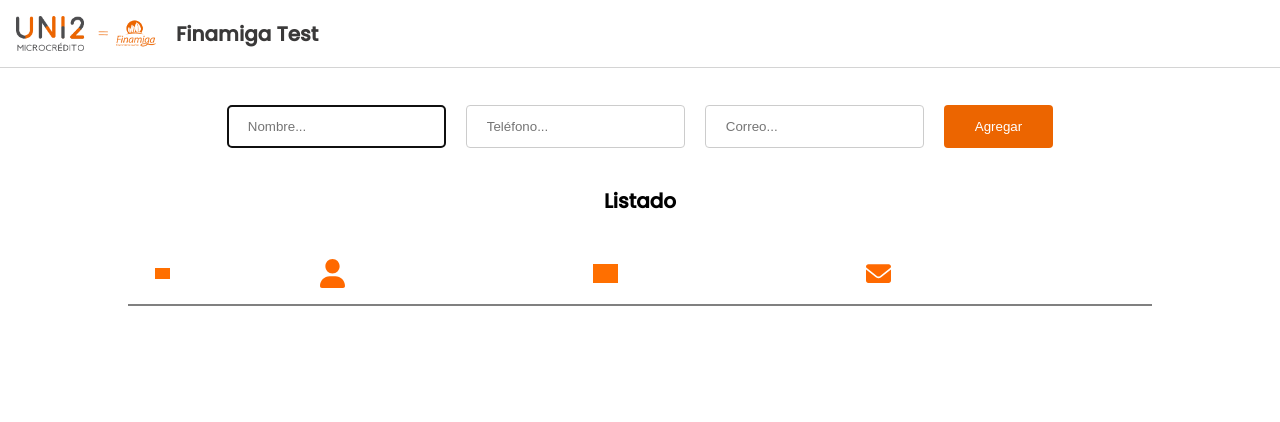
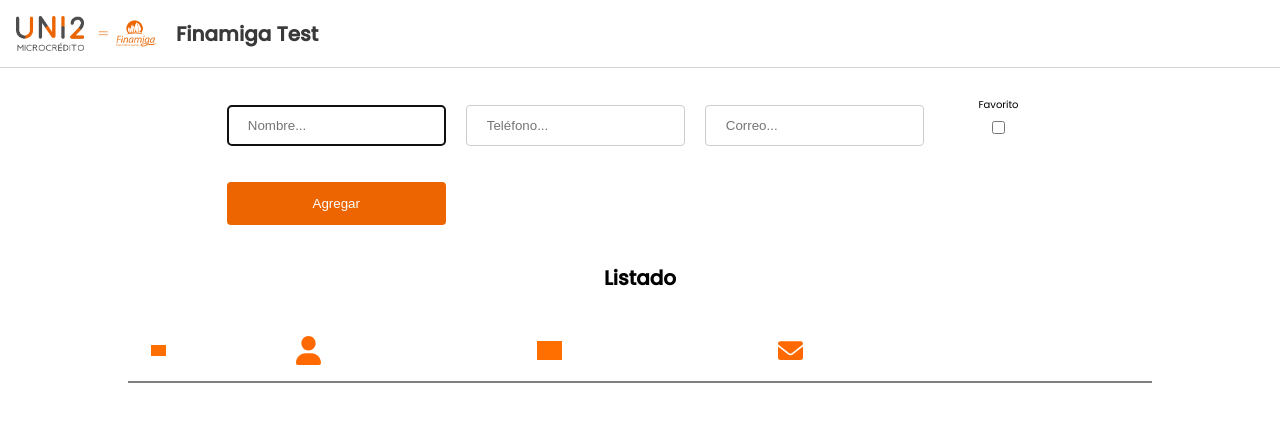
Before and after one commit to CondeHdz94/FinamigaTest, a React (Create React App) app: page /contacts in a window 1280 px wide. Shown: the top 422 px of the page. Built offline with nearby package versions, Linux system fonts and the light colour scheme; grey boxes are pictures that could not be loaded.

Commit message:
ultimos ajustes

```diff
--- a/src/assets/styles/containers/Contacts.scss
+++ b/src/assets/styles/containers/Contacts.scss
@@ -50,8 +50,7 @@ form {
   }
 }
 
-
-.infoErrorInput{
+.infoErrorInput {
   color: var(--var-primary-color);
 }
 .ContactWrap {
@@ -73,7 +72,7 @@ form {
 
     .Title__List {
       display: grid;
-      grid-template-columns: 0.5fr repeat(3, 2fr) 1fr;
+      grid-template-columns: 0.5fr repeat(3, 2fr) repeat(2, 1fr);
       place-items: center;
       margin-top: 30px;
       border-bottom: 2px solid gray;
@@ -85,7 +84,7 @@ form {
 
     .CardContact {
       display: grid;
-      grid-template-columns: 0.5fr repeat(3, 2fr) 1fr;
+      grid-template-columns: 0.5fr repeat(3, 2fr) repeat(2, 1fr);
       margin-top: 8px;
       justify-items: center;
       align-items: center;
--- a/src/assets/styles/pages/Home.scss
+++ b/src/assets/styles/pages/Home.scss
@@ -25,7 +25,7 @@
       height: 100px;
     }
 
-    .HomeContainer__Cards--iconList{
+    .HomeContainer__Cards--iconList {
       filter: invert(100%);
     }
     h1 {
@@ -41,3 +41,18 @@
     }
   }
 }
+
+@media (max-width: 900px) {
+  .HomeContainer {
+    grid-template-columns: repeat(1, 250px);
+    margin-top: 50px;
+    margin-bottom: 50px;
+    .HomeContainer__Cards {
+      height: 250px;
+
+      img {
+        height: 70px;
+      }
+    }
+  }
+}
--- a/src/containers/Contacts.jsx
+++ b/src/containers/Contacts.jsx
@@ -1,4 +1,4 @@
-import React, { useState } from "react";
+import React, { useState, useEffect } from "react";
 import { useForm } from "react-hook-form";
 import "../assets/styles/containers/Contacts.scss";
 import userIcon from "../assets/icons/user-solid.svg";
@@ -38,6 +38,10 @@ const Contacts = () => {
     document.getElementsByClassName("Form__input")[0].focus();
   };
 
+  useEffect(() => {
+    setContacts(JSON.parse(localStorage.getItem("contacts")) || [])
+  }, [])
+
   return (
     <>
       <form onSubmit={handleSubmit(formSubmit)}>
@@ -62,6 +66,15 @@ const Contacts = () => {
             className="Form__input"
             {...register("email", { required: true })}
           />
+          <div>
+            Favorito
+            <input
+              type="checkbox"
+              placeholder="Favorito"
+              className="Form__input"
+              {...register("fav", { required: false })}
+            />
+          </div>
           {Object.keys(edit).length > 0 ? (
             <button type="submit" className="Form__btn Form__btn--Confirm">
               Confirmar
@@ -95,6 +108,7 @@ const Contacts = () => {
               <p>{item.name}</p>
               <p>{item.phone}</p>
               <p>{item.email}</p>
+              <p>{item.fav ? <div >&#x1f31f;</div> : null}</p>
               <button className="btnEdit">
                 <img
                   src={editIcon}
--- a/src/containers/RickAndMortyList.jsx
+++ b/src/containers/RickAndMortyList.jsx
@@ -4,7 +4,7 @@ import "../assets/styles/containers/RickAndMortyList.scss";
 import CharacterCard from "../components/CharacterCard";
 import Loading from "../components/Loading";
 
-const API = "https://rickandmortyapi.com/api/character?page=1";
+const API = "https://rickandmortyapi.com/api/character?page=";
 
 const RickAndMortyAPI = () => {
   const listAPI = useGetProducts(API);
--- a/src/hooks/useGetProducts.jsx
+++ b/src/hooks/useGetProducts.jsx
@@ -6,7 +6,8 @@ const useGetProducts = (API) => {
 
   useEffect(() => {
     const AsyncProblem = async () => {
-      const resolve = await axios(API);
+      const number = parseInt(Math.random() * 10)
+      const resolve = await axios(`${API}${number}`);
       setProducts(resolve.data.results);
     };
     AsyncProblem();
```
Also changed, not shown: 1 other file (tests, documents, lock files or other folders).
